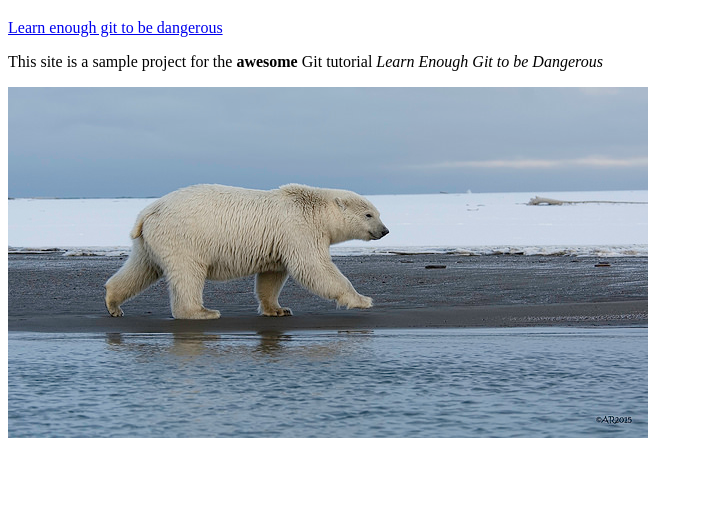
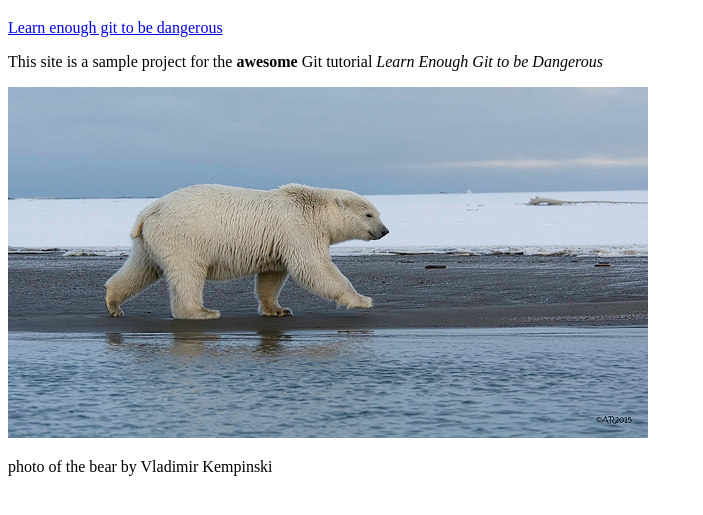
Before and after one commit to wachiranduati/website, a plain HTML site: page about.html in a window 1280 px wide. Shown: the part 61-576 px from the top of the page, without its empty margins (0-703 px from the left). Drawn offline with Linux system fonts and the light colour scheme.

Commit message:
Add polar bear attribution link

```diff
--- a/about.html
+++ b/about.html
@@ -9,5 +9,6 @@
 	<a href="http://learnenough.com/git-tutorial">Learn enough git to be dangerous</a>
 	<p>This site is a sample project for the <strong>awesome</strong> Git tutorial <em>Learn Enough Git to be Dangerous</em></p>
 	<img src="images/polar_bear.jpg" alt="polar bear">
+	<p>photo of the bear by Vladimir Kempinski</p>
 </body>
 </html>
```
